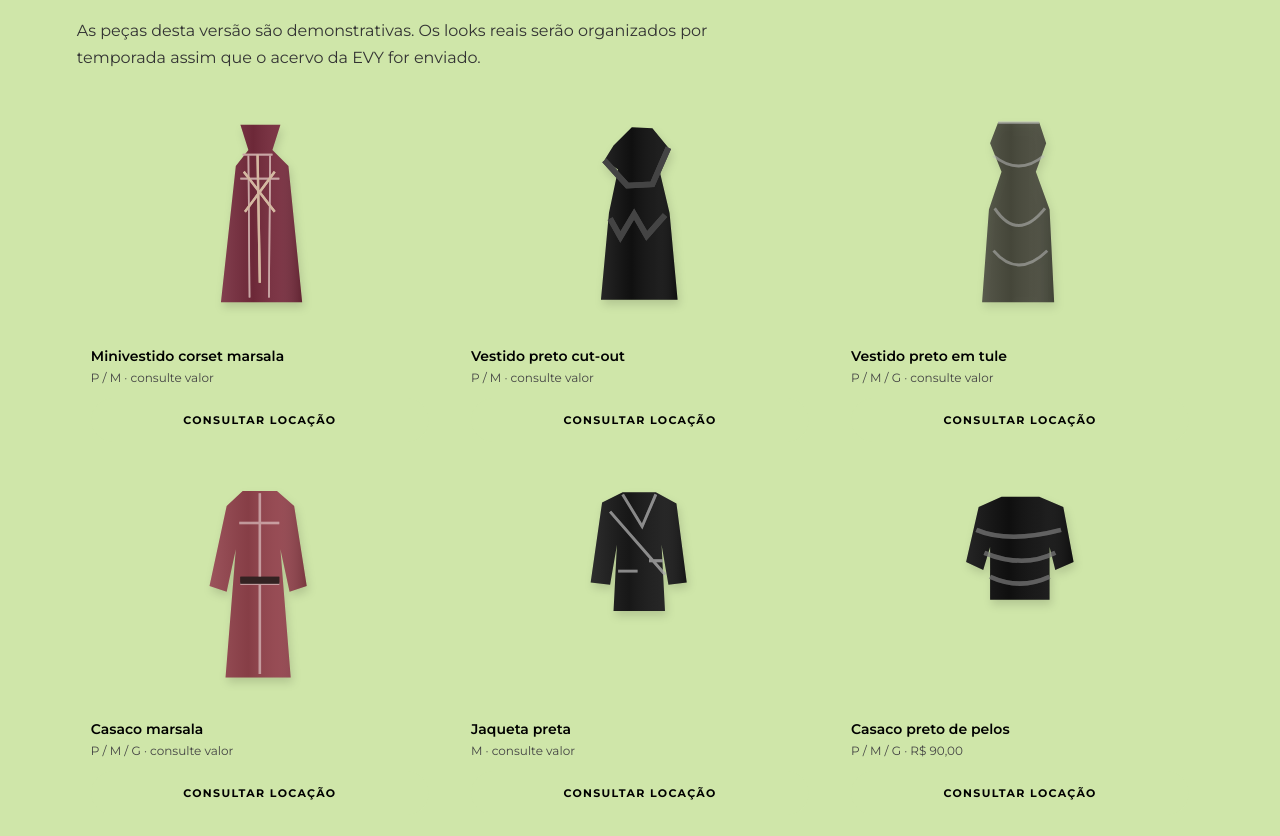
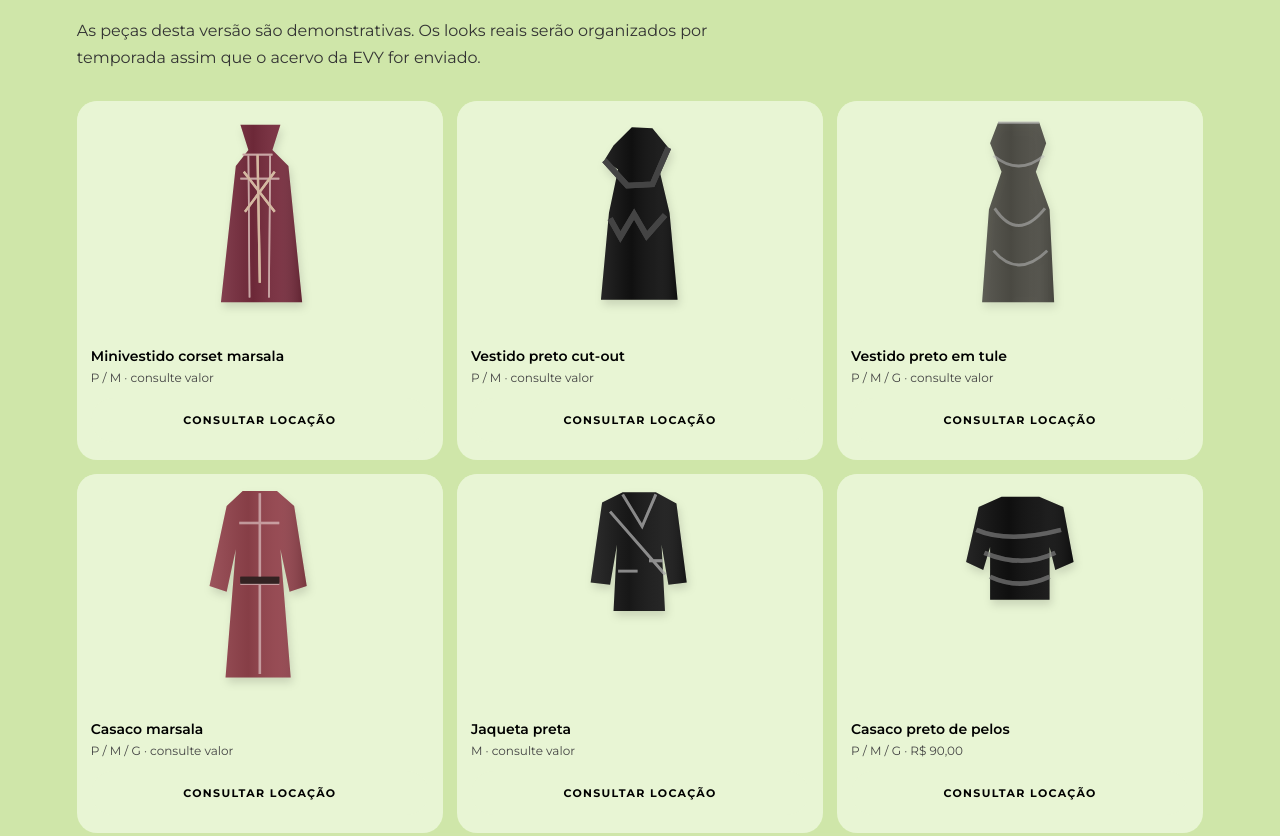
Before and after one commit to AlanneDias/Evy, a plain HTML site: page index.html in a window 1280 px wide. Shown: the part 1211-2047 px from the top of the page. Drawn offline with Linux system fonts and the light colour scheme.

Commit message:
style: pale green for product cards and rounded buttons while retaining pink active states

```diff
--- a/index.html
+++ b/index.html
@@ -177,6 +177,23 @@ button:focus-visible{outline:2px solid #000!important;outline-offset:3px}
   .evy-timeline .timeline-copy{padding:20px 0 0!important}
   .evy-timeline .timeline-copy p{font-size:12px!important}
 }
+/* EVY — verde claro exclusivo para botões e produtos */
+:root{--green-soft:#E8F5D4}
+.card,.cardart{background:var(--green-soft)!important;border:0!important;box-shadow:none!important}
+.card{border-radius:20px!important;overflow:hidden}
+.cardart{border-radius:20px 20px 0 0!important}
+.card button,.drawerbody button.primary,.iconbtn,.drawerhead button,.bagline button{
+ background:var(--green-soft)!important;
+ color:#000!important;
+ border:0!important;
+ border-radius:999px!important;
+ box-shadow:none!important
+}
+.card button:active,.card button:focus,.drawerbody button.primary:active,.drawerbody button.primary:focus,.iconbtn:active,.iconbtn:focus,.iconbtn[aria-expanded="true"],.drawerhead button:active,.drawerhead button:focus,.bagline button:active,.bagline button:focus{
+ background:var(--pink)!important;
+ color:#000!important
+}
+.drawerbody button.primary:disabled{background:#DAE9C4!important}
 </style></head><body>
 <header class="sitebar"><button class="iconbtn" id="menuBtn" aria-label="Abrir menu" aria-expanded="false">☰</button><div class="iconbar"><button class="iconbtn" id="favBtn" aria-label="Ver favoritos">♡</button><button class="iconbtn" id="headerBag" aria-label="Abrir sacola de aluguel"><svg viewBox="0 0 24 24"><path d="M5 8h14l1 13H4L5 8Z"/><path d="M9 9V6a3 3 0 0 1 6 0v3"/></svg><span class="bagcount" id="bagCount">0</span></button></div></header>
 <nav class="sidemenu" id="sideMenu" aria-label="Navegação" hidden><a href="#vitrine">Vitrine</a><a href="#acervo">Acervo</a><a href="#como-alugar">Como alugar</a><a href="#cuidados">Cuidados e reservas</a></nav>
```
